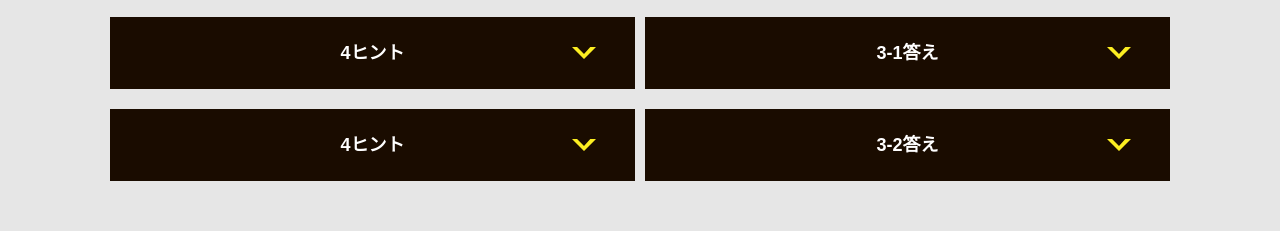
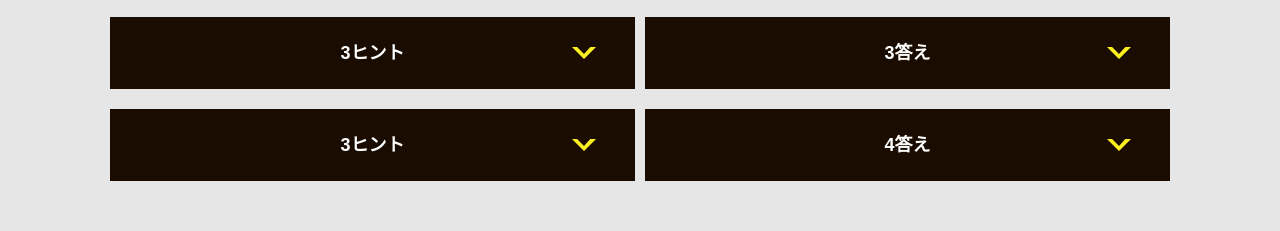
Before and after one commit to Haru6012/Alfa-Sendai-A, a plain HTML site: page hint3.html in a window 1280 px wide. Shown: the part 643-874 px from the top of the page. Drawn offline with Linux system fonts and the light colour scheme.

Commit message:
Update hint3.html

```diff
--- a/hint3.html
+++ b/hint3.html
@@ -41,13 +41,13 @@
         <div class="row">
           <div class="column">
             <div class="card">
-              <h3 class="card__title">4ヒント<svg class="card__arrow"><use xlink:href="#arrow"></use></svg></h3>
+              <h3 class="card__title">3ヒント<svg class="card__arrow"><use xlink:href="#arrow"></use></svg></h3>
               <p class="card__content">イラストと対応する文字を消してみよう！</p>
             </div>
 
 
             <div class="card">
-              <h3 class="card__title">4ヒント<svg class="card__arrow"><use xlink:href="#arrow"></use></svg></h3>
+              <h3 class="card__title">3ヒント<svg class="card__arrow"><use xlink:href="#arrow"></use></svg></h3>
               <p class="card__content">答えは「ひ」が「し」</p>
             </div>
 
@@ -61,12 +61,12 @@
           </div>
           <div class="column">
             <div class="card">
-              <h3 class="card__title">3-1答え<svg class="card__arrow"><use xlink:href="#arrow"></use></svg></h3>
+              <h3 class="card__title">3答え<svg class="card__arrow"><use xlink:href="#arrow"></use></svg></h3>
               <p class="card__content">にし</p>
             </div>
 
             <div class="card">
-              <h3 class="card__title">3-2答え<svg class="card__arrow"><use xlink:href="#arrow"></use></svg></h3>
+              <h3 class="card__title">4答え<svg class="card__arrow"><use xlink:href="#arrow"></use></svg></h3>
               <p class="card__content">にし</p>
             </div>
 
```
